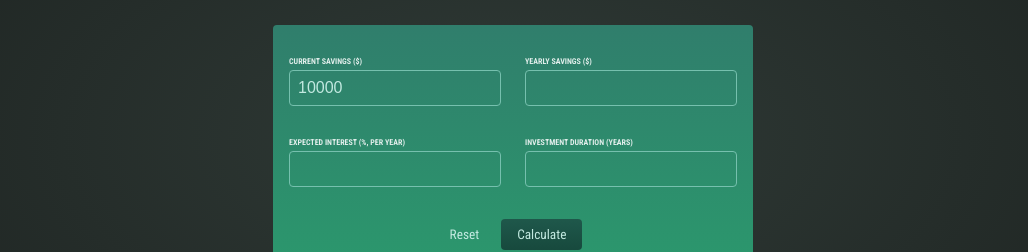
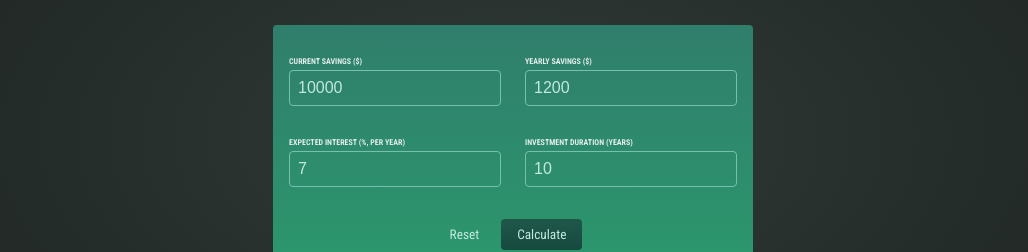
Before and after one commit to aswathyeg/react-investment-calculator, a React (Create React App) app: page / in a window 1280 px wide. Shown: the part 201-453 px from the top of the page, without its empty margins (127-1155 px from the left). Built offline with nearby package versions, Linux system fonts and the light colour scheme.

Commit message:
added more states

```diff
--- a/src/components/Form.js
+++ b/src/components/Form.js
@@ -46,7 +46,14 @@ const Form = () => {
           </p>
           <p>
             <label htmlFor="yearly-contribution">Yearly Savings ($)</label>
-            <input type="number" id="yearly-contribution" />
+            <input
+              type="number"
+              id="yearly-contribution"
+              onChange={(e) => {
+                inputChangeHandler("yearly-contribution", e.target.value);
+              }}
+              value={userInput["yearly-contribution"]}
+            />
           </p>
         </div>
         <div className="input-group">
@@ -54,11 +61,25 @@ const Form = () => {
             <label htmlFor="expected-return">
               Expected Interest (%, per year)
             </label>
-            <input type="number" id="expected-return" />
+            <input
+              type="number"
+              id="expected-return"
+              onChange={(e) => {
+                inputChangeHandler("expected-return", e.target.value);
+              }}
+              value={userInput["expected-return"]}
+            />
           </p>
           <p>
             <label htmlFor="duration">Investment Duration (years)</label>
-            <input type="number" id="duration" />
+            <input
+              type="number"
+              id="duration"
+              onChange={(e) => {
+                inputChangeHandler("duration", e.target.value);
+              }}
+              value={userInput["duration"]}
+            />
           </p>
         </div>
         <p className="actions">
```
